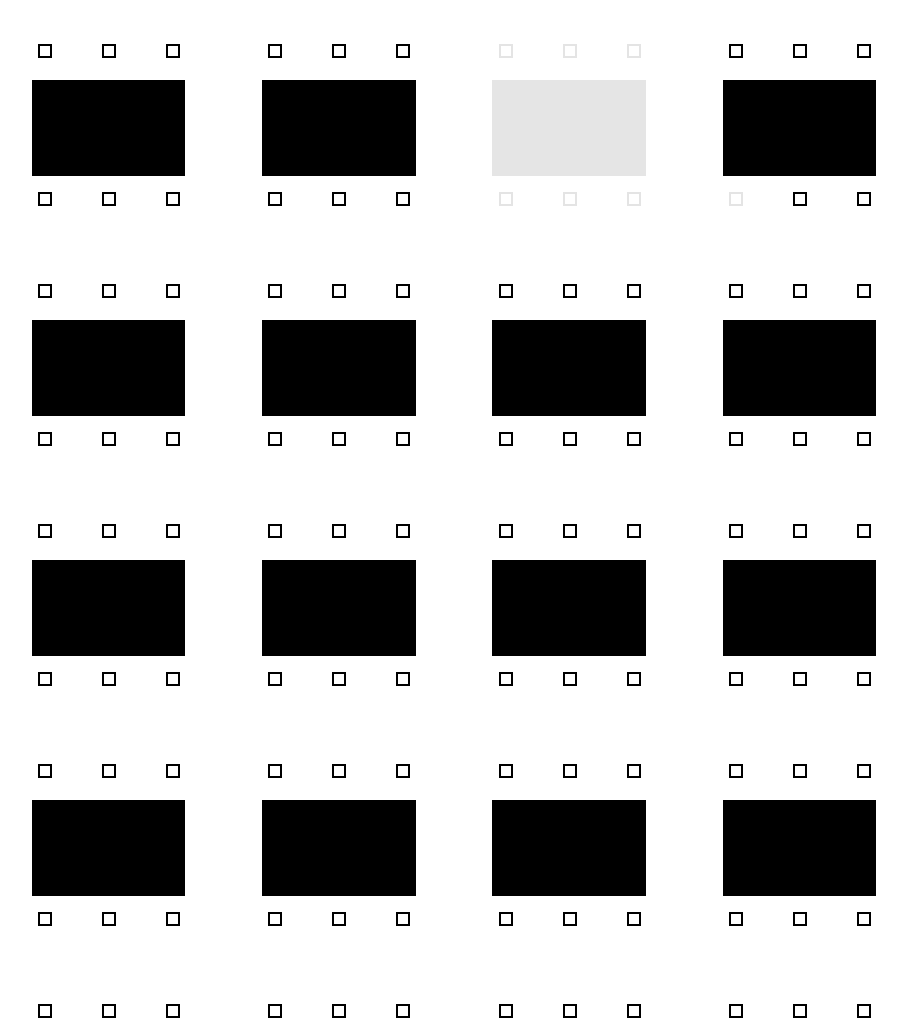
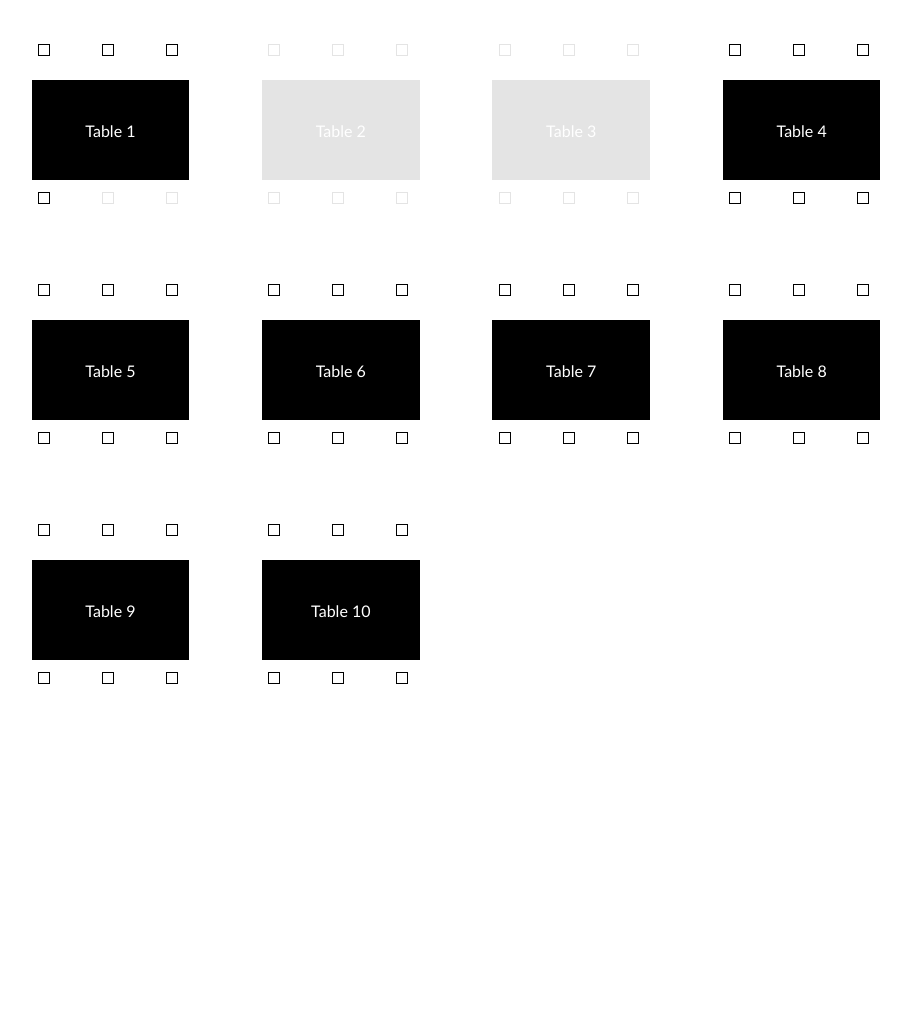
Before and after one commit to ZouhairEM/floorplan, a plain HTML site: page index.html in a window 1280 px wide. Shown: the top 1021 px of the page, without its empty margins (186-1097 px from the left). After the commit the page ends 800 px from the top, so only its background shows below. Drawn offline with nearby package versions, Linux system fonts and the light colour scheme.

Commit message:
90% finished, added better style, text and settings in html div
Just need more efficient code

```diff
--- /dev/null
+++ b/floorplan.js
@@ -0,0 +1,118 @@
+(function($) {
+    $.fn.floorplan = function(options) {
+
+        var settings = $.extend({
+            numofTables: 3,
+            bookedTables: [0],
+            bookedSeats: {
+                tableNums: [0],
+                seatNums: [0]
+            },
+            tableXY: {
+                Xpos: 17,
+                Ypos: 10
+            },
+            tableWH: {
+                tableW: 12,
+                tableH: 12
+            },
+            seatWH: {
+                seatW: 10,
+                seatH: 10
+            },
+            duration: 1000,
+        }, options);
+
+        var allTables = [],
+            allSeats = [],
+            table, seat, text, tableProps, seatProps, seatX, seatY; //Global declarations
+
+        function makeTables() {
+
+            for (var i = 0; i < settings.numofTables; i++) {
+                tableProps = {
+                    'width': settings.tableWH.tableW + '%',
+                    'height': settings.tableWH.tableH + '%',
+                    'left': settings.tableXY.Xpos + '%',
+                    'top': settings.tableXY.Ypos + '%',
+                    'background-color': 'black',
+                    'border': 'solid black 2px',
+                    'position': 'absolute',
+                    'display': 'none'
+                };
+                allSeats = makeSeats(i);
+
+                if (settings.tableXY.Xpos >= 60) {
+                    settings.tableXY.Xpos = 17, settings.tableXY.Ypos += 30;
+                } else {
+                    settings.tableXY.Xpos += 18;
+                }
+
+                table = $('<div id="table' + i + '"><div class="text">Table ' + (i + 1) + '</div></div').css(tableProps).appendTo('body').fadeIn(settings.duration);
+                allTables.push(table);
+                text = $('.text').css({
+                    'font-family': '"Trebuchet MS", Helvetica, sans-serif',
+                    'color': 'white',
+                    'position': 'absolute',
+                    'left': '50%',
+                    'top': '50%',
+                    'transform': 'translate(-50%, -50%)'
+                });
+            }
+            return allTables;
+        }
+
+    // position: absolute;
+    // font-size: 125%;
+    // top: 50%;
+    // left: 50%;
+    // margin-right: -50%;
+    // transform: translate(-50%, -50%);
+
+
+        function makeSeats(tableXY) {
+            var horPosArr = new Array(0, 5, 10);
+            for (var j = 0; j < 6; j++) {
+                if (j < 3) {
+                    seatX = settings.tableXY.Xpos + horPosArr[j];
+                    seatY = settings.tableXY.Ypos + 14;
+                } else {
+                    seatX = settings.tableXY.Xpos + horPosArr[j - 3];
+                    seatY = settings.tableXY.Ypos - 4.5;
+                }
+
+                seatProps = {
+                    'left': seatX + 0.5 + '%',
+                    'top': seatY + '%',
+                    'position': 'absolute',
+                    'display': 'none',
+                    'width': settings.seatWH.seatW,
+                    'height': settings.seatWH.seatH,
+                    'background-color': 'white',
+                    'border': 'solid black 1.5px'
+                };
+                seat = $('<div class="table' + tableXY + 'seat' + j + '"></div').css(seatProps).appendTo('body').fadeIn(settings.duration);
+                allSeats.push(seat);
+            }
+            return allSeats;
+        }
+        allTables = makeTables();
+
+        function checkSeats() {
+            for (var i = 0; i < settings.bookedTables.length; i++) {
+                $("#table" + settings.bookedTables[i]).fadeTo(settings.duration, 0.10);
+                $(".table" + settings.bookedTables[i] + 'seat' + [0]).fadeTo(settings.duration, 0.10);
+                $(".table" + settings.bookedTables[i] + 'seat' + [1]).fadeTo(settings.duration, 0.10);
+                $(".table" + settings.bookedTables[i] + 'seat' + [2]).fadeTo(settings.duration, 0.10);
+                $(".table" + settings.bookedTables[i] + 'seat' + [3]).fadeTo(settings.duration, 0.10);
+                $(".table" + settings.bookedTables[i] + 'seat' + [4]).fadeTo(settings.duration, 0.10);
+                $(".table" + settings.bookedTables[i] + 'seat' + [5]).fadeTo(settings.duration, 0.10);
+
+                var tN = settings.bookedSeats.tableNums[i],
+                    sN = settings.bookedSeats.seatNums[i];
+                $(".table" + tN + 'seat' + sN).fadeTo(settings.duration, 0.10);
+            }
+        }
+        checkSeats();
+    };
+}(jQuery));
--- a/index.html
+++ b/index.html
@@ -4,19 +4,24 @@
 <head>
     <meta charset="UTF-8">
     <title>
-        Floorplan
+        Floorplan plugin
     </title>
-    <link href="style.css" rel="stylesheet" type="text/css">
     <script src="https://ajax.googleapis.com/ajax/libs/jquery/3.2.0/jquery.min.js"></script>
-    <script src="index.js"></script>
+    <script src="floorplan.js"></script>
 </head>
 
 <body>
-<div></div>
-<script type="text/javascript">
-$('div').floorplan({numberofTables: 20});
-
-</script>
+    <div></div>
+    <script>
+        $('div').floorplan({
+            numofTables: 10, //Number of tables
+            bookedTables: [1,2], //Specify which tables, remember: arrays count from 0
+            bookedSeats: {
+                tableNums: [0, 0, 3], //Be sure to match elements
+                seatNums: [1, 2, 5]
+            }
+        });
+    </script>
 
 </body>
 
--- a/index.js
+++ /dev/null
@@ -1,77 +0,0 @@
-(function ($) {
-    $.fn.floorplan = function(options){
-
-  var settings = $.extend({
-    numberofTables: 8, //number of tables
-    tablePos: { posX: 17, posY: 10 },
-    tableSize: { tableW: 12, tableH: 12 },
-    takenTables: [2], //place your taken tables here like so [2,4] for tables #3 and #5
-    takenSeats: {
-    tableNum: [3],
-    seatNum: [0]}, //place table # and then its seat(s) number(s)
-    seatSize: { seatW: 10, seatH: 10 }, //seatSize
-    speed: 1000 // tables fade in with this speed
-  }, options);
-
-//global declarations
-    var availableTables = [], availableSeats = [], newTable, tableProp, seatPosX, seatPosY;
-
-  function createTables() {
-
-    for (var i = 0; i < settings.numberofTables; i++) {
-      newTable = $('<div id="table' + i + '"></div').css({ 'width': settings.tableSize.tableW + '%', 'height': settings.tableSize.tableH + '%', 'background-color': 'black' });
-      tableProp = { 'left': settings.tablePos.posX + '%', 'top': settings.tablePos.posY + '%', 'position': 'absolute', 'display': 'none' };
-      availableSeats = createSeats(i);
-
-      if (settings.tablePos.posX >= 60) {
-        settings.tablePos.posX = 17, settings.tablePos.posY += 30;
-      } else { settings.tablePos.posX += 18; }
-      newTable.css(tableProp).appendTo('body').fadeIn(settings.speed);
-      availableTables.push(newTable);
-
-    }
-    return availableTables;
-  }
-
-  function createSeats(tablePos) {
-    var horPosArr = new Array(0, 5, 10);
-    for (var j = 0; j < 6; j++) {
-      if (j < 3) {
-        seatPosX = settings.tablePos.posX + horPosArr[j];
-        seatPosY = settings.tablePos.posY + 14;
-      } else {
-        seatPosX = settings.tablePos.posX + horPosArr[j - 3];
-        seatPosY = settings.tablePos.posY - 4.5;
-      }
-
-      var newSeat = $('<div class="table' + tablePos + 'seat' + j + '"></div').css({ 'width': settings.seatSize.seatW, 'height': settings.seatSize.seatH, 'background-color': 'white', 'border': 'solid black 2px' });
-      var seatProp = { 'left': seatPosX + 0.5 + '%', 'top': seatPosY + '%', 'position': 'absolute', 'display': 'none' };
-      newSeat.css(seatProp).appendTo('body').fadeIn(settings.speed);
-      availableSeats.push(newSeat);
-    }
-    return availableSeats;
-  }
-    availableTables = createTables();
-
-function checkSeats(){
-        for (var i = 0; i < settings.takenTables.length; i++) {
-            $("#table" + settings.takenTables[i]).fadeTo(settings.speed, 0.10);
-            $(".table" + settings.takenTables[i] + 'seat' + [0]).fadeTo(settings.speed, 0.10);
-            $(".table" + settings.takenTables[i] + 'seat' + [1]).fadeTo(settings.speed, 0.10);
-            $(".table" + settings.takenTables[i] + 'seat' + [2]).fadeTo(settings.speed, 0.10);
-            $(".table" + settings.takenTables[i] + 'seat' + [3]).fadeTo(settings.speed, 0.10);
-            $(".table" + settings.takenTables[i] + 'seat' + [4]).fadeTo(settings.speed, 0.10);
-            $(".table" + settings.takenTables[i] + 'seat' + [5]).fadeTo(settings.speed, 0.10);
-
-            var tN = settings.takenSeats.tableNum[i], sN = settings.takenSeats.seatNum[i];
-            $(".table" + tN + 'seat' + sN).fadeTo(settings.speed, 0.10);
-        }
-}
-checkSeats();
-
-return ({
-    numberofTables: settings
-});
-
-    };
-}(jQuery));
```
Also changed, not shown: test.js (deleted, +0 -103 lines), style.css (added).
